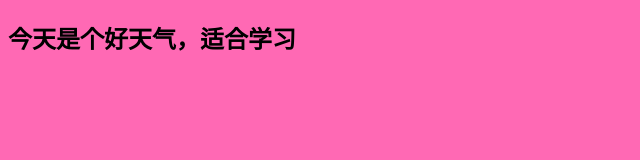
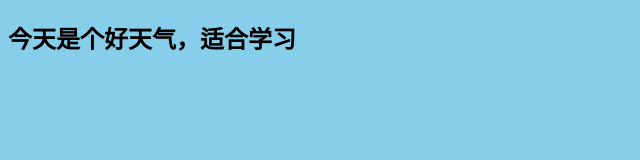
Before and after one commit to wuliping8888/good-good-study, a plain HTML site: page index.html in a window 1280 px wide. Shown: the whole page, without its empty margins (0-640 px from the left). Drawn offline with Linux system fonts and the light colour scheme.

Commit message:
修改了背景颜色

```diff
--- a/index.html
+++ b/index.html
@@ -7,7 +7,8 @@
     <title>Document</title>
     <style>
         body{
-            background-color: hotpink;
+
+            background-color: skyblue;
         }
     </style>
 </head>
```
